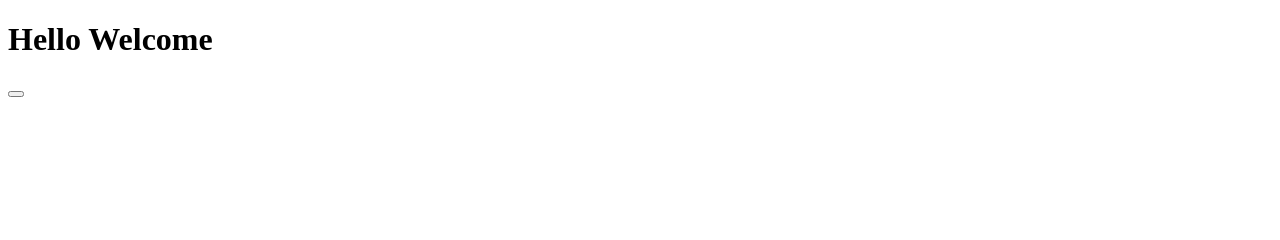
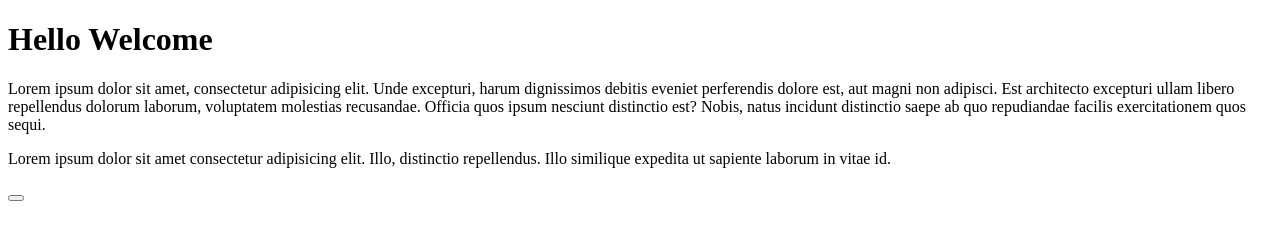
Before and after one commit to maturibhargavi/choose, a plain HTML site: page index.html in a window 1280 px wide. Drawn offline with Linux system fonts and the light colour scheme.

Commit message:
p tag aded

```diff
--- a/index.html
+++ b/index.html
@@ -10,6 +10,13 @@
 
 <body>
     <h1>Hello Welcome</h1>
+    <p>Lorem ipsum dolor sit amet, consectetur adipisicing elit.
+        Unde excepturi, harum dignissimos debitis eveniet perferendis dolore est,
+        aut magni non adipisci. Est architecto excepturi ullam libero repellendus dolorum laborum,
+        voluptatem molestias recusandae. Officia quos ipsum nesciunt distinctio est? Nobis,
+        natus incidunt distinctio saepe ab quo repudiandae facilis exercitationem quos sequi.</p>
+    <p>Lorem ipsum dolor sit amet consectetur adipisicing elit. Illo, distinctio repellendus.
+        Illo similique expedita ut sapiente laborum in vitae id.</p>
     <button input type="color"></button>
     <script src="app.js"></script>
 </body>
```
